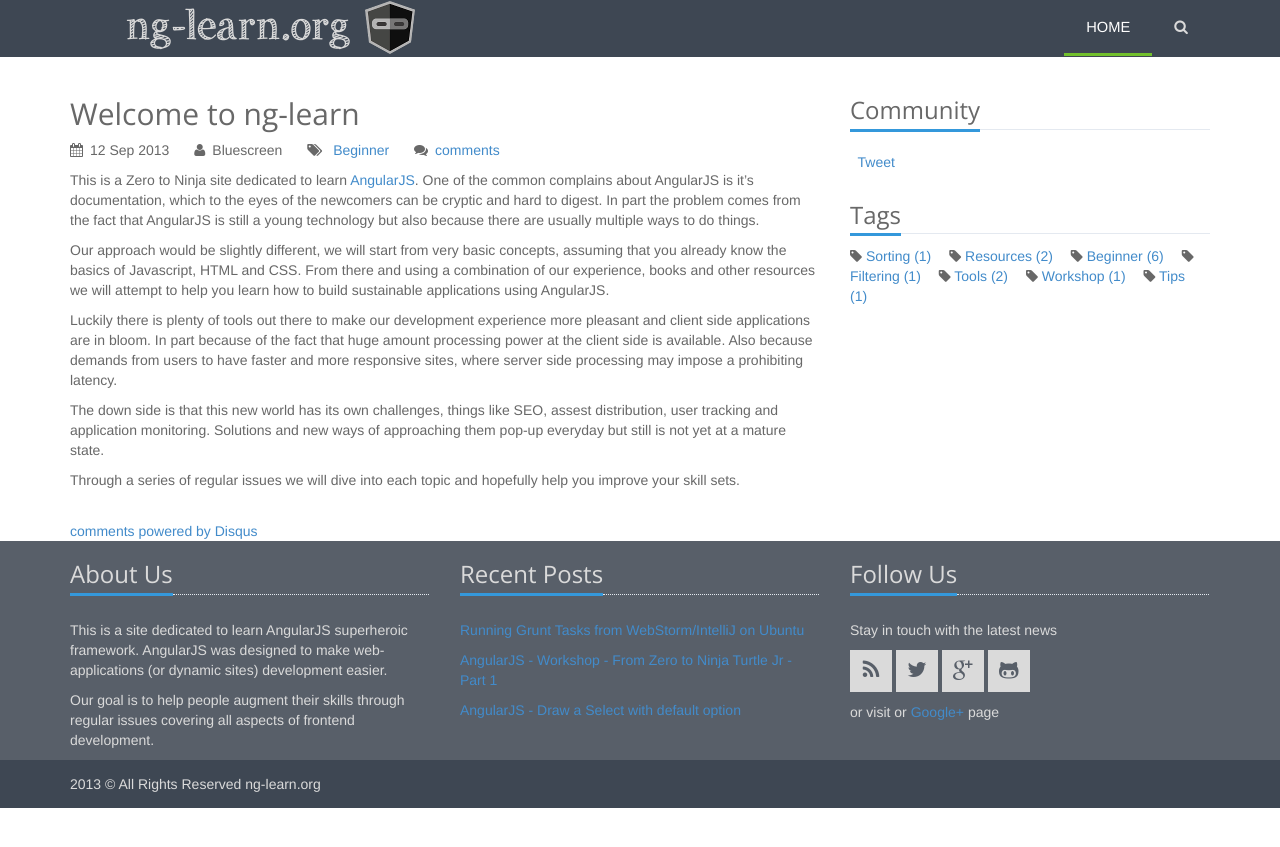
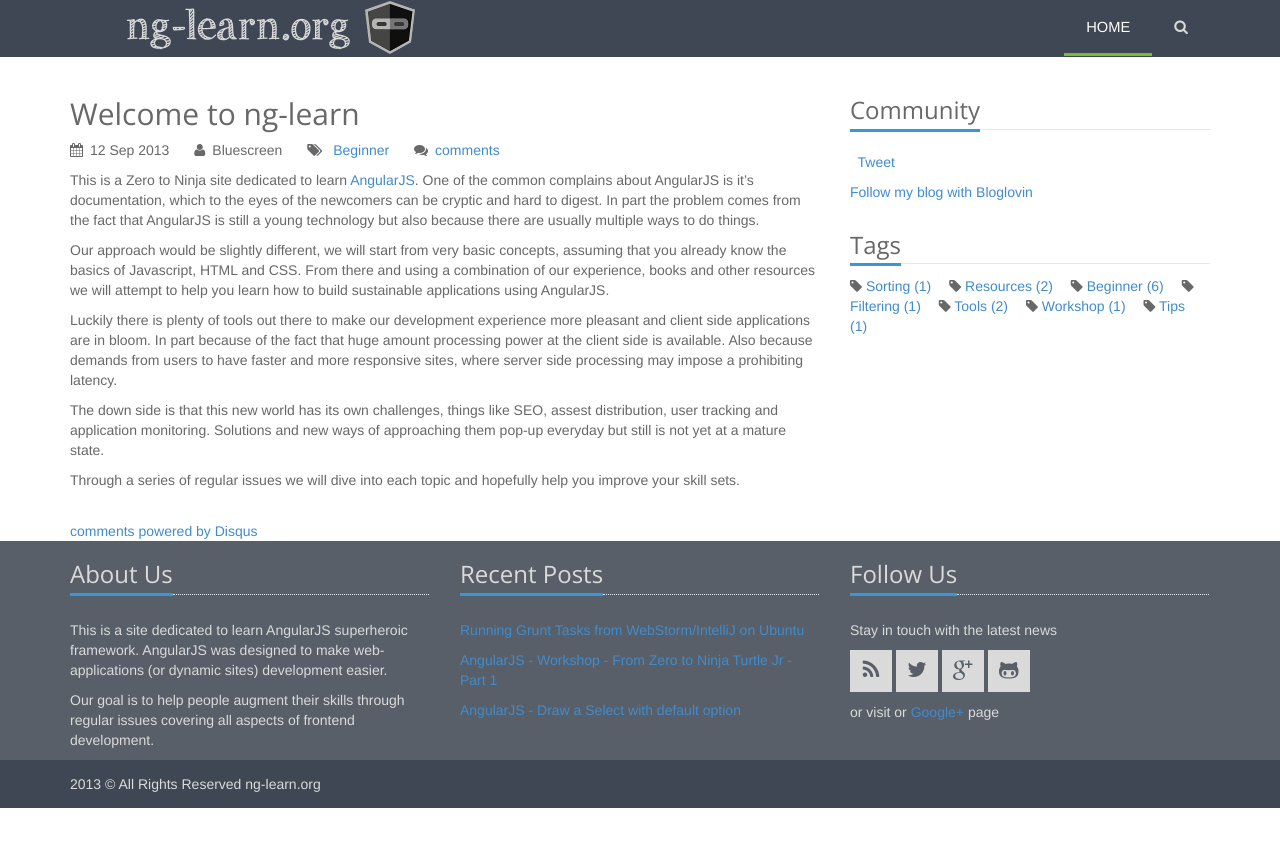
Before and after one commit to ng-learn-org/ng-learn-org.github.io, a Jekyll site: the page built from _posts/2013-09-12-Welcome.markdown, in a window 1280 px wide. Shown: the top 847 px of the page. Built offline with Jekyll 4.4.1, drawn with Linux system fonts in a browser that asks for light colours; a script that is not in the unit is left out; comment, search, counter and statistics services are not loaded.

Commit message:
added link to bloglovin

```diff
--- a/_layouts/post.html
+++ b/_layouts/post.html
@@ -65,6 +65,11 @@
                 <script type="IN/Share" data-counter="top"></script>&nbsp;
               </p>
             </div>
+            <div>
+                <p>
+                    <a href="http://www.bloglovin.com/blog/11330823/?claim=29bjfu55v6d">Follow my blog with Bloglovin</a>
+                </p>
+            </div>
 
           </div>
           <!-- /share -->
```
